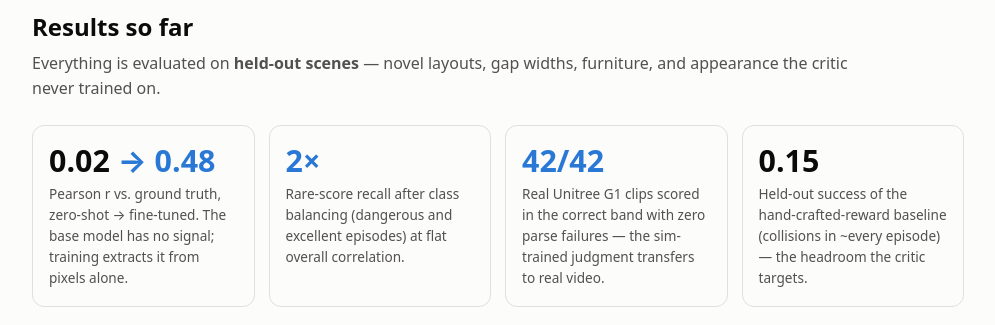
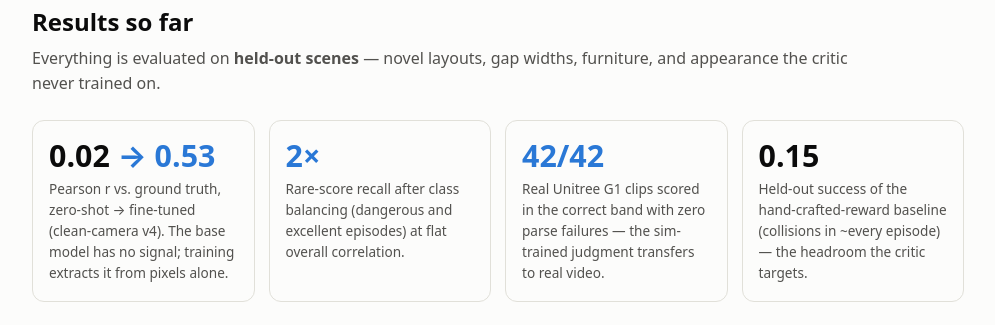
Before and after one commit to linjiw/traversal-critic, a plain HTML site: page index.html in a window 1280 px wide. Shown: the part 3208-3533 px from the top of the page, without its empty margins (142-1137 px from the left). Drawn offline with Linux system fonts and the light colour scheme.

Commit message:
Update figures + headline (v4 clean-camera critic: r=0.53) and draft
Co-Authored-By: Claude Fable 5 <noreply@anthropic.com>
Signed-off-by: Linji Wang <joewwwang1126@gmail.com>

```diff
--- a/index.html
+++ b/index.html
@@ -128,7 +128,7 @@ a { color: var(--accent); }
     <h2>Results so far</h2>
     <p class="lead">Everything is evaluated on <b>held-out scenes</b> — novel layouts, gap widths, furniture, and appearance the critic never trained on.</p>
     <div class="numbers">
-      <div class="stat"><div class="big">0.02 <span class="accent">→ 0.48</span></div><div class="lbl">Pearson r vs. ground truth, zero-shot → fine-tuned. The base model has no signal; training extracts it from pixels alone.</div></div>
+      <div class="stat"><div class="big">0.02 <span class="accent">→ 0.53</span></div><div class="lbl">Pearson r vs. ground truth, zero-shot → fine-tuned (clean-camera v4). The base model has no signal; training extracts it from pixels alone.</div></div>
       <div class="stat"><div class="big"><span class="accent">2×</span></div><div class="lbl">Rare-score recall after class balancing (dangerous and excellent episodes) at flat overall correlation.</div></div>
       <div class="stat"><div class="big"><span class="accent">42/42</span></div><div class="lbl">Real Unitree G1 clips scored in the correct band with zero parse failures — the sim-trained judgment transfers to real video.</div></div>
       <div class="stat"><div class="big">0.15</div><div class="lbl">Held-out success of the hand-crafted-reward baseline (collisions in ~every episode) — the headroom the critic targets.</div></div>
```
Also changed, not shown: assets/fig2_scaling.png, assets/fig3_qualitative.png, assets/fig5_confusion.png, 2 other files.
